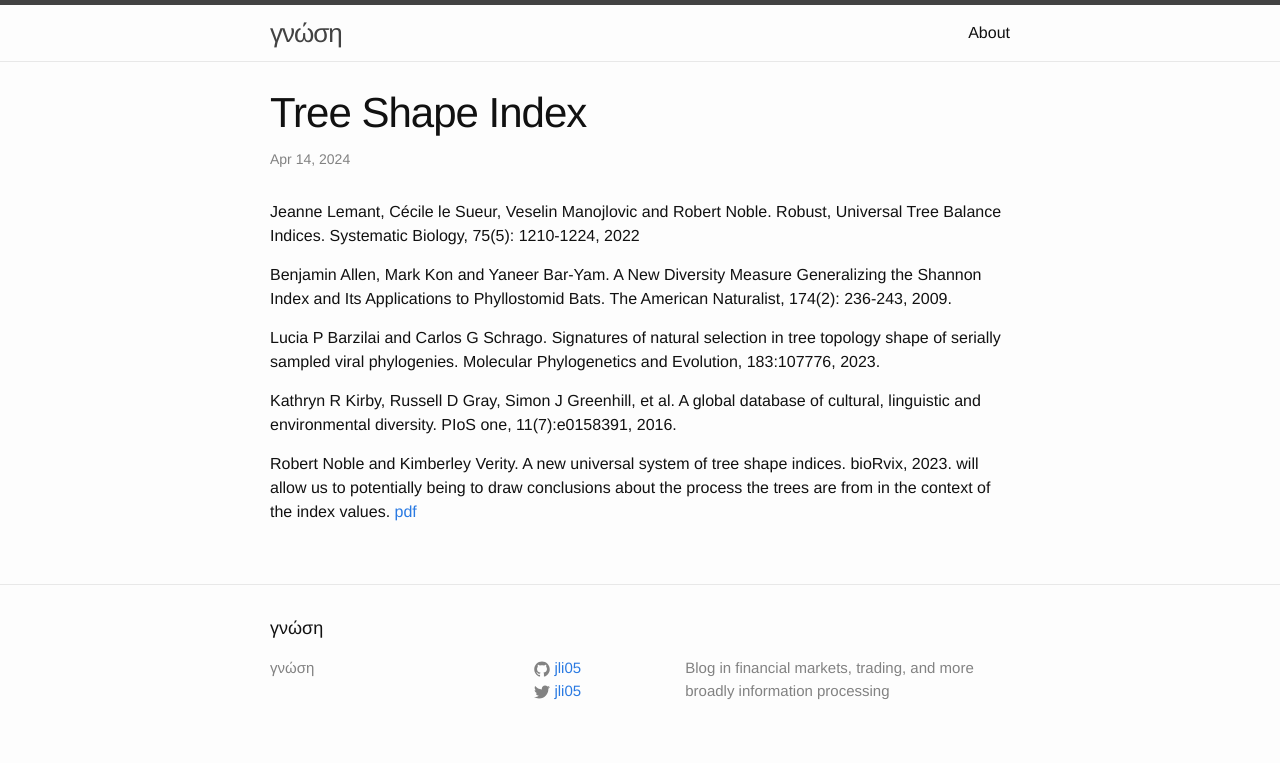
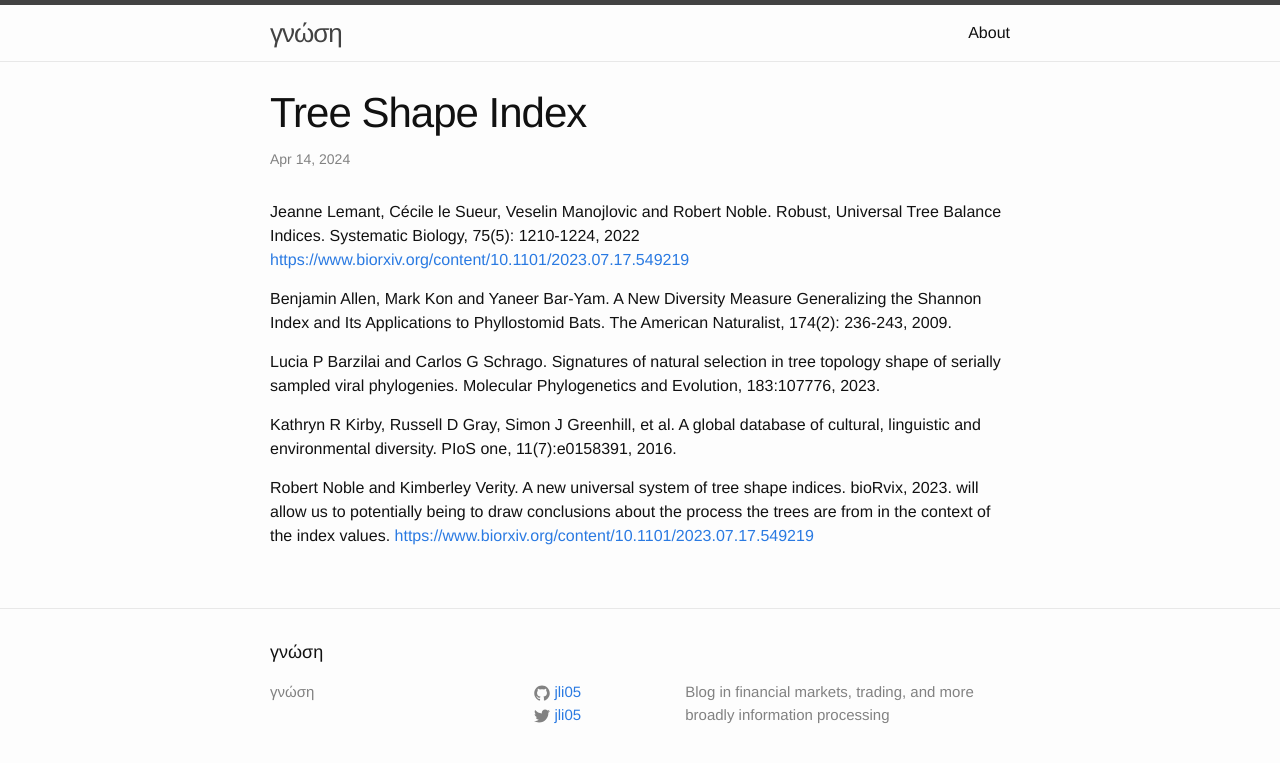
Before and after one commit to jli05/jli05.github.io, a Jekyll site: the page built from _posts/2024-04-14-Tree-Shape-Index.md, in a window 1280 px wide. Shown: the top 763 px of the page. Built offline with Jekyll 4.4.1, drawn with Linux system fonts in a browser that asks for light colours.

Commit message:
update reference

```diff
--- a/_posts/2024-04-14-Tree-Shape-Index.md
+++ b/_posts/2024-04-14-Tree-Shape-Index.md
@@ -3,7 +3,7 @@ title: Tree Shape Index
 layout: post
 ---
 
-Jeanne Lemant, Cécile le Sueur, Veselin Manojlovic and Robert Noble. Robust, Universal Tree Balance Indices. Systematic Biology, 75(5): 1210-1224, 2022
+Jeanne Lemant, Cécile le Sueur, Veselin Manojlovic and Robert Noble. Robust, Universal Tree Balance Indices. Systematic Biology, 75(5): 1210-1224, 2022 [https://www.biorxiv.org/content/10.1101/2023.07.17.549219](https://www.biorxiv.org/content/10.1101/2023.07.17.549219)
 
 Benjamin Allen, Mark Kon and Yaneer Bar-Yam. A New Diversity Measure Generalizing the Shannon Index and Its Applications to Phyllostomid Bats. The American Naturalist, 174(2): 236-243, 2009.
 
@@ -11,4 +11,4 @@ Lucia P Barzilai and Carlos G Schrago. Signatures of natural selection in tree t
 
 Kathryn R Kirby, Russell D Gray, Simon J Greenhill, et al. A global database of cultural, linguistic and environmental diversity. PIoS one, 11(7):e0158391, 2016.
 
-Robert Noble and Kimberley Verity. A new universal system of tree shape indices. bioRvix, 2023. will allow us to potentially being to draw conclusions about the process the trees are from in the context of the index values. [pdf](/assets/Tree%20Shape%20Index/2023.07.17.549219v2.full.pdf)
+Robert Noble and Kimberley Verity. A new universal system of tree shape indices. bioRvix, 2023. will allow us to potentially being to draw conclusions about the process the trees are from in the context of the index values. [https://www.biorxiv.org/content/10.1101/2023.07.17.549219](https://www.biorxiv.org/content/10.1101/2023.07.17.549219)
```
Also changed, not shown: 1 other file.
